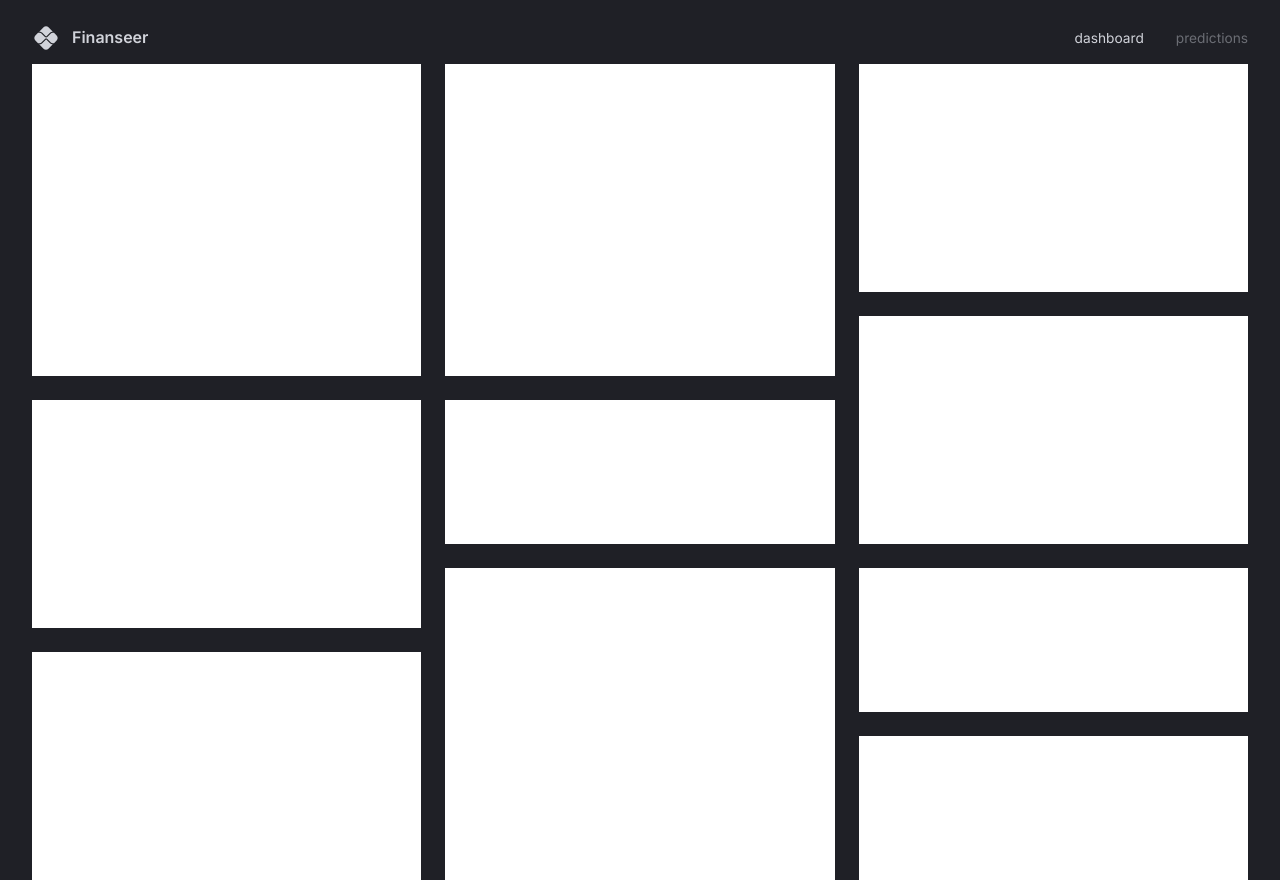
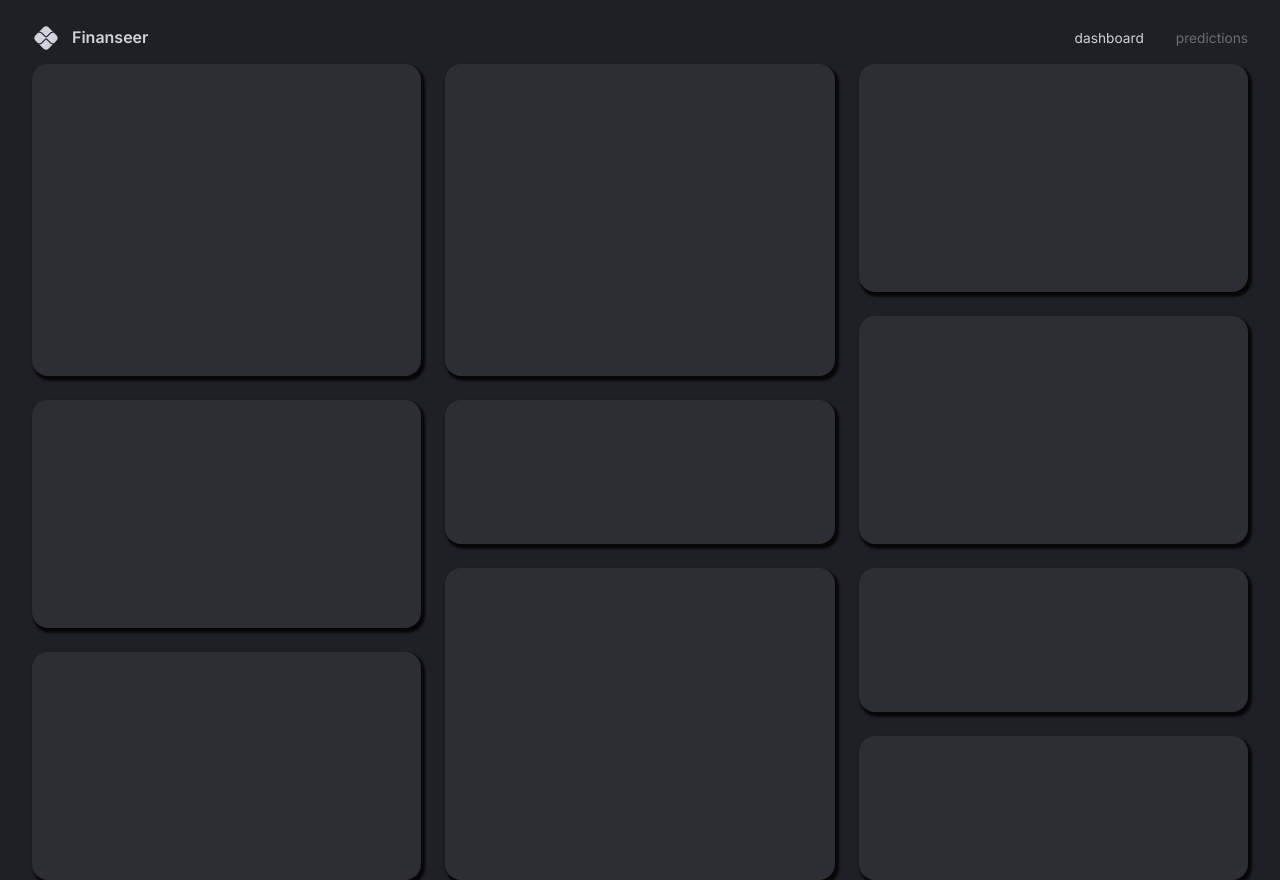
Before and after one commit to ycl818/commerce-dashboard, a React (Vite) app: page / in a window 1280 px wide. Built offline with nearby package versions, Linux system fonts and the light colour scheme.

Commit message:
grid layout responsive and styled Box

```diff
--- /dev/null
+++ b/src/components/DashboardBox.tsx
@@ -0,0 +1,10 @@
+import { Box } from "@mui/material";
+import { styled } from "@mui/system";
+
+const DashboardBox = styled(Box)(({ theme }) => ({
+  backgroundColor: theme.palette.background.light,
+  borderRadius: "1rem",
+  boxShadow: "0.15rem 0.2rem 0.15rem 0.1rem rgba(0, 0, 0, .8)",
+}));
+
+export default DashboardBox;
--- a/src/scenes/dashboard/index.tsx
+++ b/src/scenes/dashboard/index.tsx
@@ -1,8 +1,9 @@
-import { Box, useTheme } from "@mui/material";
+import DashboardBox from "@/components/DashboardBox";
+import { Box, useMediaQuery, useTheme } from "@mui/material";
 
 type Props = {};
 
-const gridTemplate = `
+const gridTemplateLargeScreens = `
   "a b c"
   "a b c"
   "a b c"
@@ -15,7 +16,41 @@
   "g h j"
 `;
 
+const gridTemplateSmallScreens = `
+"a"
+"a"
+"a"
+"a"
+"b"
+"b"
+"b"
+"b"
+"c"
+"c"
+"c"
+"d"
+"d"
+"d"
+"e"
+"e"
+"f"
+"f"
+"f"
+"g"
+"g"
+"g"
+"h"
+"h"
+"h"
+"h"
+"i"
+"i"
+"j"
+"j"
+`;
+
 const Dashboard = (props: Props) => {
+  const isAboveMediumScreens = useMediaQuery("(min-width: 1200px)");
   const { palette } = useTheme();
 
   return (
@@ -24,22 +59,30 @@
       height="100%"
       display="grid"
       gap="1.5rem"
-      sx={{
-        gridTemplateColumns: "repeat(3, minmax(370px, 1fr))",
-        gridTemplateRows: "repeat(10, minmax(60px, 1fr))",
-        gridTemplateAreas: gridTemplate,
-      }}
+      sx={
+        isAboveMediumScreens
+          ? {
+              gridTemplateColumns: "repeat(3, minmax(370px, 1fr))",
+              gridTemplateRows: "repeat(10, minmax(60px, 1fr))",
+              gridTemplateAreas: gridTemplateLargeScreens,
+            }
+          : {
+              gridAutoColumns: "1fr",
+              gridAutoRows: "80px",
+              gridTemplateAreas: gridTemplateSmallScreens,
+            }
+      }
     >
-      <Box bgcolor="#fff" gridArea="a"></Box>
-      <Box bgcolor="#fff" gridArea="b"></Box>
-      <Box bgcolor="#fff" gridArea="c"></Box>
-      <Box bgcolor="#fff" gridArea="d"></Box>
-      <Box bgcolor="#fff" gridArea="e"></Box>
-      <Box bgcolor="#fff" gridArea="f"></Box>
-      <Box bgcolor="#fff" gridArea="g"></Box>
-      <Box bgcolor="#fff" gridArea="h"></Box>
-      <Box bgcolor="#fff" gridArea="i"></Box>
-      <Box bgcolor="#fff" gridArea="j"></Box>
+      <DashboardBox gridArea="a"></DashboardBox>
+      <DashboardBox gridArea="b"></DashboardBox>
+      <DashboardBox gridArea="c"></DashboardBox>
+      <DashboardBox gridArea="d"></DashboardBox>
+      <DashboardBox gridArea="e"></DashboardBox>
+      <DashboardBox gridArea="f"></DashboardBox>
+      <DashboardBox gridArea="g"></DashboardBox>
+      <DashboardBox gridArea="h"></DashboardBox>
+      <DashboardBox gridArea="i"></DashboardBox>
+      <DashboardBox gridArea="j"></DashboardBox>
     </Box>
   );
 };
```
